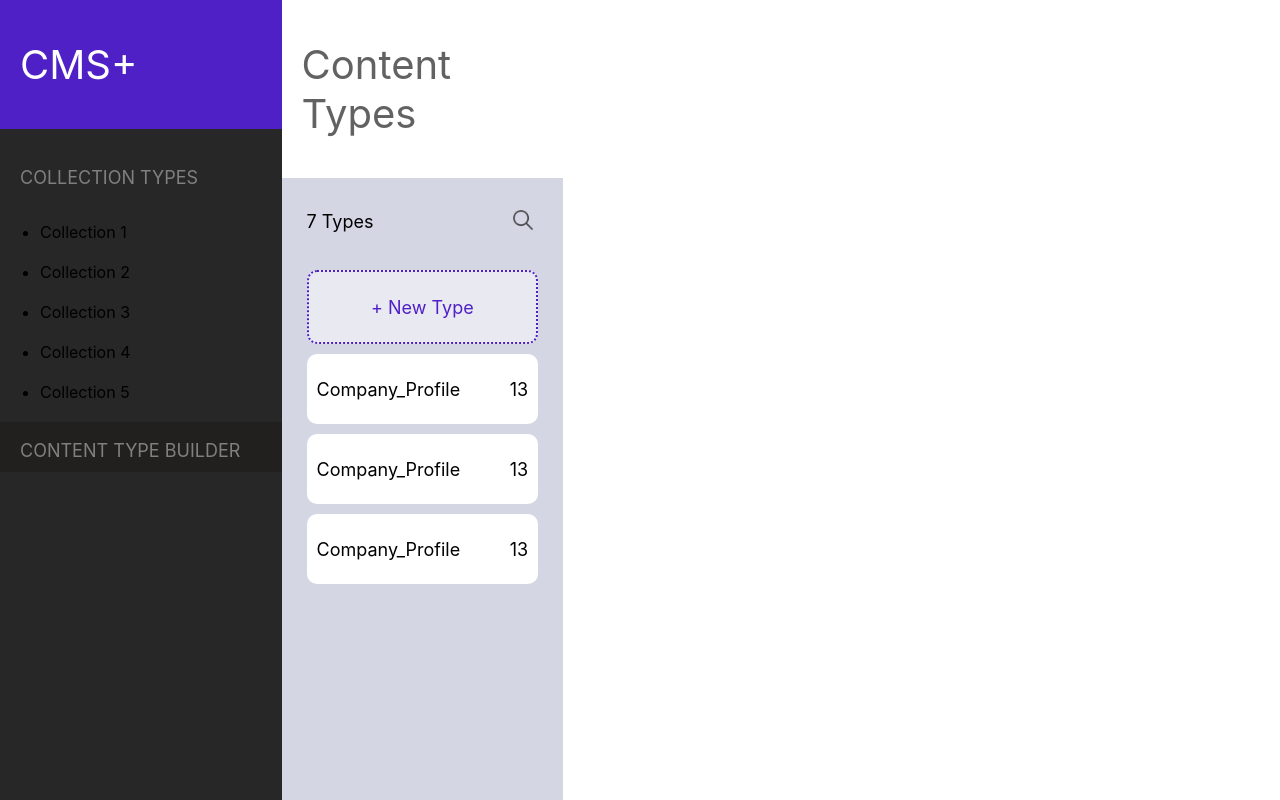
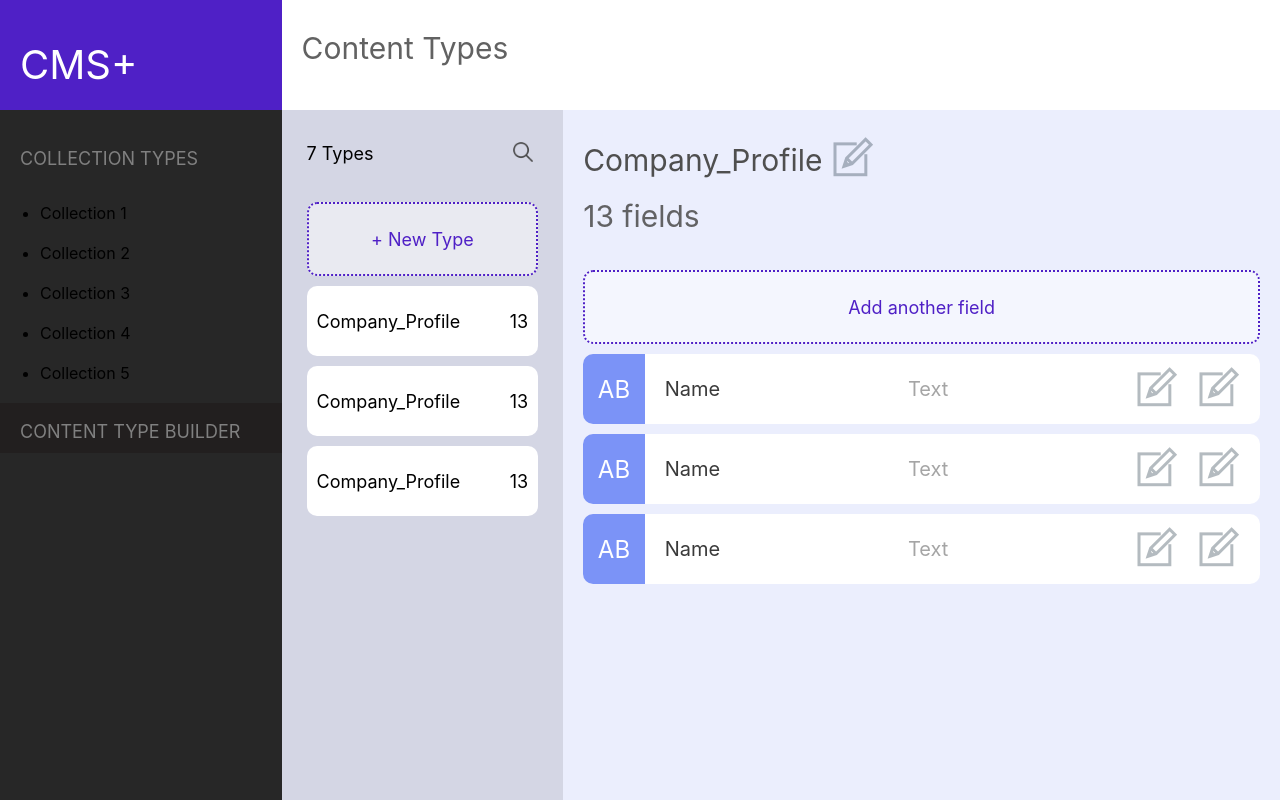
Before and after one commit to dilipsingh27/frontend-service, a React (Create React App) app: page / in a window 1280 px wide. Shown: the top 800 px of the page. Built offline with nearby package versions, Linux system fonts and the light colour scheme.

Commit message:
feat: implementation of add field

```diff
--- a/package.json
+++ b/package.json
@@ -6,6 +6,7 @@
     "@testing-library/jest-dom": "^5.16.5",
     "@testing-library/react": "^13.4.0",
     "@testing-library/user-event": "^13.5.0",
+    "prop-types": "^15.8.1",
     "react": "^18.2.0",
     "react-dom": "^18.2.0",
     "react-scripts": "5.0.1",
--- a/src/App.css
+++ b/src/App.css
@@ -17,3 +17,8 @@
   flex-direction: column;
   width:22%;
 }
+.def {
+  display: flex;
+  flex-direction: column;
+  width:56%;
+}
--- a/src/App.js
+++ b/src/App.js
@@ -2,6 +2,7 @@ import React from 'react';
 import Header from './components/Header';
 import Middle from './components/Middle';
 import './App.css';
+import AddField from './components/AddField';
 
 const App = () => {
     return (
@@ -12,6 +13,9 @@ const App = () => {
             <div className='abc'>
                 <Middle/>
             </div>
+            <div className='def'>
+                <AddField/>
+            </div>
         </div>
     );
 };
--- a/src/components/AddField/AddField.css
+++ b/src/components/AddField/AddField.css
@@ -0,0 +1,120 @@
+.add-all-field {
+    display: flex;
+   flex-direction: column;
+}
+
+.add-field-header {
+    display: flex;
+    background-color: rgb(255, 255, 255);
+    justify-content: flex-start;
+    align-items: center;
+
+}
+
+.field-header {
+    color:rgb(98,98,98);
+    margin: 0 20px;
+    height:110px;
+    /* font-size: 40px; */
+}
+
+.content-type-heading {
+    display: flex;
+    flex-direction: row;
+    align-items: center;
+    background-color: rgb(235,238,253);
+    height:100px;
+    font-size: 30px;
+}
+
+.content-title {
+    margin-left: 20px;
+    color: rgb(79,79,79);
+}
+.content-type-edit {
+    margin-left: 10px;
+}
+.no-of-field {
+    background-color: red;
+    height:60px;
+    background-color: rgb(235,238,253);
+}
+.no-of-field p {
+    color: rgb(98,98,100);
+    font-size: 30px;
+    margin-left: 20px;
+    margin-top: -12px;
+}
+
+.total-fields {
+    background-color:  rgb(235,238,253);
+    height:640px;
+}
+
+.add-field {
+    display: flex;
+    flex-direction: column;
+    margin-left: 20px;
+    height:70px;
+    border:dotted 2px rgb(79,32,198);
+    border-radius: 10px;
+    color:rgb(79,32,198);
+    justify-content: center;
+    align-items: center;
+    font-size: 18px;
+    margin-right: 20px;
+    background-color: rgb(244,246,254);
+    margin-bottom: 10px;
+}
+
+.show-field {
+    display: flex;
+    flex-direction: row;
+    margin-left: 20px;
+    height:70px;
+    border-radius: 10px;
+    color:rgb(255,255,255);
+    align-items: center;
+    font-size: 20px;
+    margin-right: 20px;
+    background-color: rgb(255,255,255);
+    margin-bottom: 10px;
+
+}
+.show-field > p {
+    display: flex;
+    justify-content: center;
+    align-items: center;
+    width:70px;
+    height:70px;
+    background-color: rgb(123,147,247);
+    border-radius: 10px 0 0 10px;
+    font-size: 24px;
+}
+.show-field-detail {
+    display: flex;
+    flex-direction: row;
+    justify-content: space-between;
+    align-items: center;
+    margin-left: 20px;
+    width:100%;
+}
+
+.field-icon{
+    display: flex;
+    flex-direction: row;
+    justify-content: center;
+    align-items: center;
+}
+.field-edit{
+    margin-right: 20px;
+}
+.field-delete{
+    margin-right: 20px;
+}
+.field-name {
+    color:rgb(58,58,58);
+}
+.field-type {
+    color:rgb(165,165,165);
+}
--- a/src/components/AddField/index.jsx
+++ b/src/components/AddField/index.jsx
@@ -1,16 +1,105 @@
-import React from 'react'
+import React from 'react';
+import './AddField.css';
+import editIcon from '../../assets/user-edit-text-message-note@3x.png';
 
 const AddField = () => {
-  return (
-    <div className='add-field'>
-        <div className="content-type-header">
-            <div className="content-header">
+    return (
+        <div className='add-all-field'>
+            <div className="add-field-header">
+                <div className="field-header">
+
+                </div>
+            </div>
+
+            <div className="content-type-heading">
+                <div className="content-title">
+                    <p>Company_Profile</p>
+                </div>
+                <div className="content-type-edit">
+                    <img src={editIcon} alt="" />
+                </div>
 
             </div>
+            <div className='no-of-field'>
+                <p>13 fields</p>
+            </div>
+
+
+
+            <div className="total-fields">
+                <div className="add-field">
+                    <p>Add another field</p>
+                </div>
+
+                <div className="show-field">
+                    <p>AB</p>
+                    <div className="show-field-detail">
+                        <div className="field-name">
+                            <p>Name</p>
+                        </div>
+                        <div className='field-type'>
+                            <p>Text</p>
+                        </div>
+                        <div className="field-icon">
+                            <div className="field-edit">
+                                <img src={editIcon} alt="" />
+                            </div>
+                            <div className="field-delete">
+                                <img src={editIcon} alt="" />
+                            </div>
+                        </div>
+                    </div>
+                </div>
+
+
+                <div className="show-field">
+                    <p>AB</p>
+                    <div className="show-field-detail">
+                        <div className="field-name">
+                            <p>Name</p>
+                        </div>
+                        <div className='field-type'>
+                            <p>Text</p>
+                        </div>
+                        <div className="field-icon">
+                            <div className="field-edit">
+                                <img src={editIcon} alt="" />
+                            </div>
+                            <div className="field-delete">
+                                <img src={editIcon} alt="" />
+                            </div>
+                        </div>
+                    </div>
+                </div>
+
+
+                <div className="show-field">
+                    <p>AB</p>
+                    <div className="show-field-detail">
+                        <div className="field-name">
+                            <p>Name</p>
+                        </div>
+                        <div className='field-type'>
+                            <p>Text</p>
+                        </div>
+                        <div className="field-icon">
+                            <div className="field-edit">
+                                <img src={editIcon} alt="" />
+                            </div>
+                            <div className="field-delete">
+                                <img src={editIcon} alt="" />
+                            </div>
+                        </div>
+                    </div>
+                </div>
+            </div>
+
+
+
+
+
         </div>
+    );
+};
 
-    </div>
-  )
-}
-
-export default AddField
+export default AddField;
--- a/src/components/Header/Header.css
+++ b/src/components/Header/Header.css
@@ -16,6 +16,8 @@
 .logo {
     margin: 0 20px;
     color: white;
+    /* font-size: 40px; */
+    height:110px;
     font-size: 40px;
 }
 
--- a/src/components/Middle/Middle.css
+++ b/src/components/Middle/Middle.css
@@ -14,7 +14,9 @@
 .content-header {
     color:rgb(98,98,98);
     margin: 0 20px;
-    font-size: 40px;
+    /* font-size: 40px; */
+    height:110px;
+    font-size: 30px;
 }
 .content-table {
     display: flex;
--- a/src/components/Middle/index.jsx
+++ b/src/components/Middle/index.jsx
@@ -1,8 +1,12 @@
 import React from 'react';
+import { useState } from 'react';
 import './Middle.css';
 import darkLogo from '../../assets/icon-search-dark@3x.png';
+import Model from '../Model';
 
 const Middle = () => {
+    const [showModal, setShowModal] = useState(false);
+
     return (
         <div className='middle-panel'>
             <div className="content-type-header">
@@ -21,9 +25,10 @@ const Middle = () => {
                     </div>
                 </div>
 
-                <div className='content-type-submit'>
+                <div className='content-type-submit' onClick={() => setShowModal(true)}>
                     <p>+ New Type</p>
                 </div>
+                <Model onClose={() => setShowModal(false)} show={showModal} />
 
                 <div className='content-name-holder'>
                     <div className='content-type-name'>
--- /dev/null
+++ b/src/components/Model/Model.css
@@ -0,0 +1,69 @@
+.modal {
+    position: fixed;
+    top: 0;
+    left: 0;
+    right: 0;
+    bottom: 0;
+    background-color: rgba(0, 0, 0, 0.5);
+    display: flex;
+    justify-content: center;
+    align-items: center;
+}
+
+.modal-content {
+    border-radius: 20px;
+    padding: 30px;
+    width: 500px;
+    background-color: white;
+}
+
+.modal-header,
+.modal-footer,
+.modal-body {
+    padding: 10px;
+}
+
+.modal-header {
+    color: rgba(89, 89, 89, 255);
+    font-weight: 700;
+    margin: 0;
+    font-size: 20px;
+    font-weight: bold;
+}
+
+.modal-body {
+    font-weight: 700;
+    color: rgba(89, 89, 89, 255);
+
+    font-size: 13px;
+    display: flex;
+    flex-direction: column;
+}
+
+.modal-body input {
+    margin-top: 10px;
+    width: 100%;
+    height: 35px;
+    border-radius: 5px;
+    border: none;
+    box-shadow: 1px 1px 1px 1px rgba(0, 0, 0, 0.5);
+    margin-bottom: 20px;
+}
+
+.modal-footer {
+    display: flex;
+    justify-content: flex-end;
+}
+
+.modal-footer button {
+    width: 150px;
+    height: 35px;
+    border-radius: 10px;
+    margin: 0 20px 0 20px;
+    border: none;
+}
+
+.modal-create-button {
+    background-color: rgba(103, 64, 255, 255);
+    color: white;
+}
--- /dev/null
+++ b/src/components/Model/index.jsx
@@ -0,0 +1,34 @@
+import React from 'react';
+import './Model.css';
+import propTypes from 'prop-types';
+
+const Model = (props) => {
+    if (!props.show) {
+        return null;
+    }
+    return (
+        <div className="modal" onClick={props.onClose}>
+            <div className="modal-content" onClick={e => e.stopPropagation()}>
+                <div className='modal-header'>
+                    <span className='modal-title'>Create a new content type</span>
+                </div>
+                <div className='modal-body'>
+                    <span>Name of the content type</span>
+                    <input type="text" />
+                </div>
+                <div className='modal-footer'>
+                    <button onClick={props.onClose} className='modal-close-button'>Close</button>
+                    <button className='modal-create-button'>Create</button>
+                </div>
+            </div>
+        </div>
+    );
+};
+
+Model.propTypes = {
+    onClose: propTypes.func.isRequired,
+    show: propTypes.bool,
+    children: propTypes.node
+};
+
+export default Model;
```
Also changed, not shown: src/assets/user-edit-text-message-note@3x.png (added), 1 other file (tests, documents, lock files or other folders).
